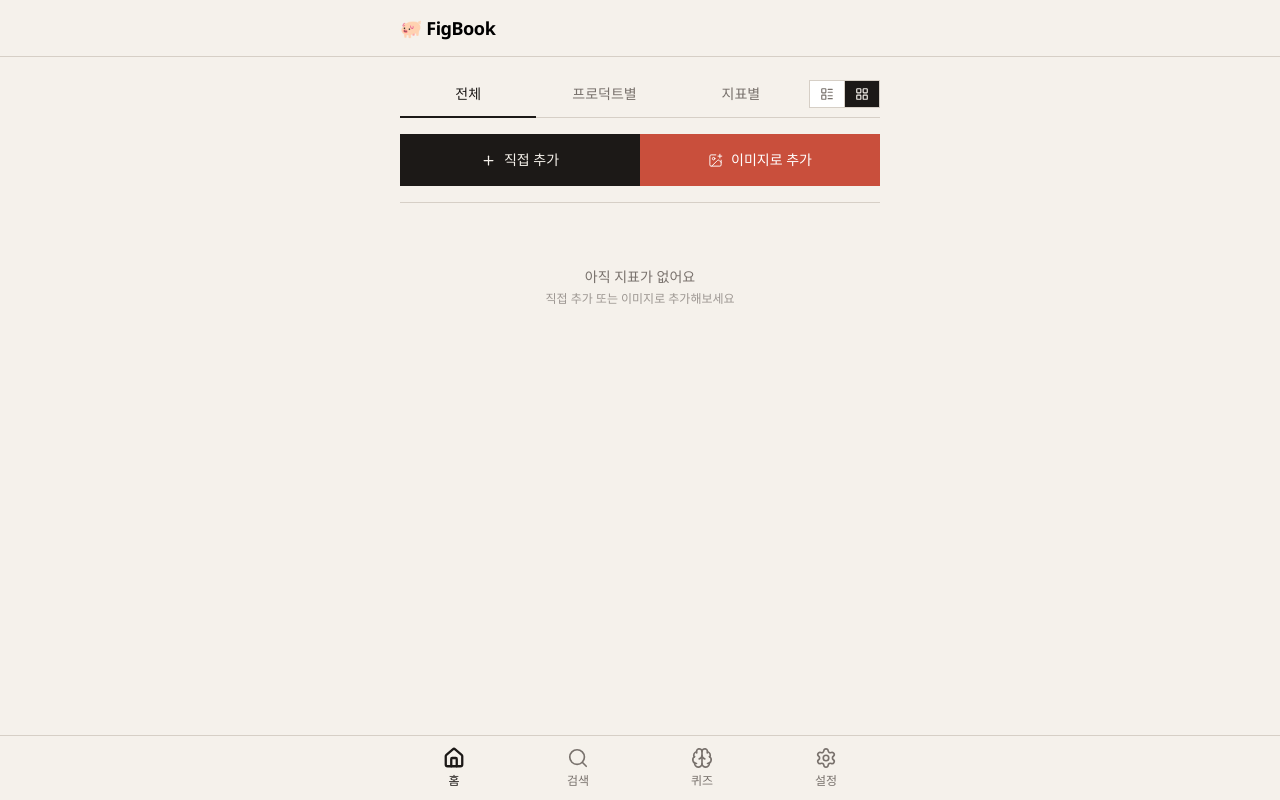
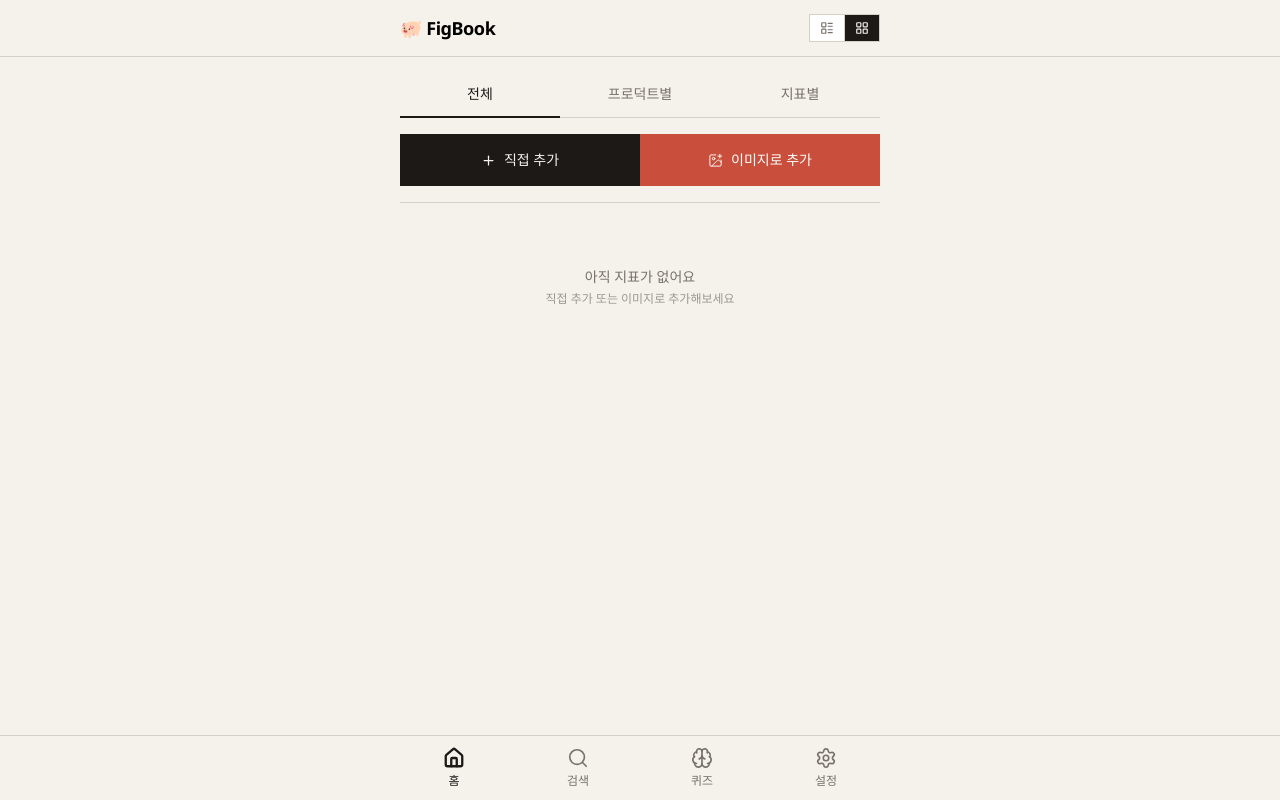
Before and after one commit to pentaxzs/FigBook, a Next.js app: page / in a window 1280 px wide. Built offline with nearby package versions, Linux system fonts and the light colour scheme.

Commit message:
design: move view toggle to header right — next to FigBook title

```diff
--- a/src/app/page.tsx
+++ b/src/app/page.tsx
@@ -1,7 +1,7 @@
 'use client'
 
 import { useState, useEffect, useCallback } from 'react'
-import { Plus, ImagePlus, LayoutList, LayoutGrid } from 'lucide-react'
+import { Plus, ImagePlus } from 'lucide-react'
 import { Header } from '@/components/layout/Header'
 import { AllView } from '@/components/views/AllView'
 import { ByProductView } from '@/components/views/ByProductView'
@@ -98,11 +98,10 @@ export default function HomePage() {
 
   return (
     <>
-      <Header />
+      <Header view={view} onToggleView={toggleView} />
       <div className="px-4 py-4">
         {/* 탭 */}
-        <div className="flex items-center border-b border-border mb-4">
-          <div className="flex flex-1">
+        <div className="flex border-b border-border mb-4">
           {TABS.map(t => (
             <button
               key={t.key}
@@ -116,17 +115,6 @@ export default function HomePage() {
               {t.label}
             </button>
           ))}
-          </div>
-          <div className="flex border border-border mb-px">
-            <button onClick={() => toggleView('list')} aria-label="리스트 보기"
-              className={`px-2.5 py-1.5 transition-colors cursor-pointer border-r border-border ${view === 'list' ? 'bg-foreground text-background' : 'bg-surface text-secondary hover:text-foreground'}`}>
-              <LayoutList size={14} />
-            </button>
-            <button onClick={() => toggleView('grid')} aria-label="그리드 보기"
-              className={`px-2.5 py-1.5 transition-colors cursor-pointer ${view === 'grid' ? 'bg-foreground text-background' : 'bg-surface text-secondary hover:text-foreground'}`}>
-              <LayoutGrid size={14} />
-            </button>
-          </div>
         </div>
 
         {/* 추가 버튼 (홈에서만 표시) */}
--- a/src/components/layout/Header.tsx
+++ b/src/components/layout/Header.tsx
@@ -1,10 +1,18 @@
 'use client'
 
 import { useState, useEffect } from 'react'
+import { LayoutList, LayoutGrid } from 'lucide-react'
+
+type ViewMode = 'list' | 'grid'
+
+interface HeaderProps {
+  view: ViewMode
+  onToggleView: (v: ViewMode) => void
+}
 
 const PIG_EMOJIS = ['🐷', '🐽', '🐖']
 
-export function Header() {
+export function Header({ view, onToggleView }: HeaderProps) {
   const [pig, setPig] = useState('🐷')
   useEffect(() => {
     setPig(PIG_EMOJIS[Math.floor(Math.random() * PIG_EMOJIS.length)])
@@ -12,10 +20,20 @@ export function Header() {
 
   return (
     <header className="fixed top-0 left-0 right-0 z-40 bg-background border-b border-border">
-      <div className="flex items-center h-14 max-w-lg mx-auto px-4">
+      <div className="flex items-center justify-between h-14 max-w-lg mx-auto px-4">
         <a href="/" className="text-lg font-bold text-black font-sans tracking-tight hover:opacity-80 transition-opacity">
           {pig} FigBook
         </a>
+        <div className="flex border border-border">
+          <button onClick={() => onToggleView('list')} aria-label="리스트 보기"
+            className={`px-2.5 py-1.5 transition-colors cursor-pointer border-r border-border ${view === 'list' ? 'bg-foreground text-background' : 'bg-surface text-secondary hover:text-foreground'}`}>
+            <LayoutList size={14} />
+          </button>
+          <button onClick={() => onToggleView('grid')} aria-label="그리드 보기"
+            className={`px-2.5 py-1.5 transition-colors cursor-pointer ${view === 'grid' ? 'bg-foreground text-background' : 'bg-surface text-secondary hover:text-foreground'}`}>
+            <LayoutGrid size={14} />
+          </button>
+        </div>
       </div>
     </header>
   )
```
Lines whose indentation alone changed are shown as unchanged.
